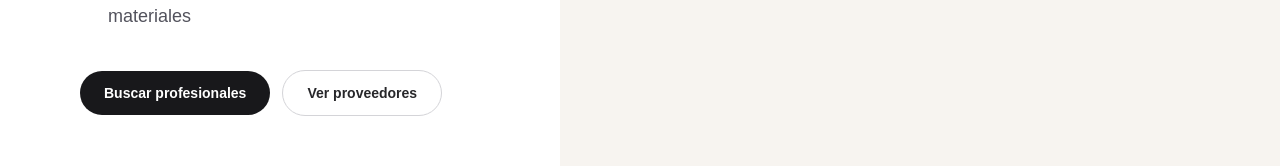
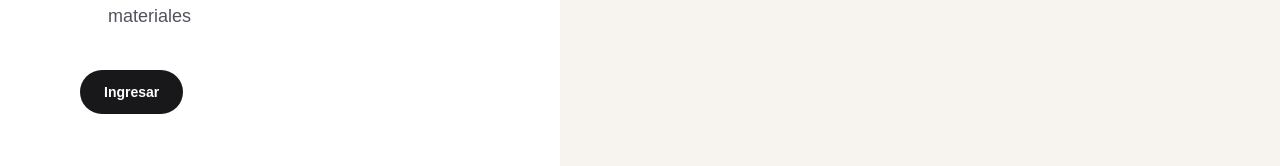
Before and after one commit to ignaciomiranda-cyber/TERRAZZO, a Next.js app: page / in a window 1280 px wide. Shown: the part 614-780 px from the top of the page. Built offline with nearby package versions, Linux system fonts and the light colour scheme.

Commit message:
fix(landing): reemplazar botones CTA por un único botón "Ingresar"
Co-Authored-By: Claude Sonnet 4.6 <noreply@anthropic.com>

```diff
--- a/app/page.tsx
+++ b/app/page.tsx
@@ -266,38 +266,15 @@ export default function Home() {
             ))}
           </ul>
 
-          {/* CTAs */}
-          {mode === 'hire' ? (
-            <div className="flex flex-wrap items-center gap-3">
+          {/* CTA */}
+          <div>
             <a
               href="/app.html#inicio"
               className="inline-flex items-center gap-2 bg-zinc-900 text-white px-6 py-3 rounded-full text-sm font-semibold hover:bg-zinc-700 transition-colors"
             >
-                Buscar profesionales
-              </a>
-              <a
-                href="/app.html#inicio"
-                className="inline-flex items-center gap-2 border border-zinc-300 text-zinc-800 px-6 py-3 rounded-full text-sm font-semibold hover:border-zinc-500 transition-colors"
-              >
-                Ver proveedores
+              Ingresar
             </a>
           </div>
-          ) : (
-            <div className="flex flex-wrap items-center gap-3">
-              <a
-                href="/app.html#mis-proyectos"
-                className="inline-flex items-center gap-2 bg-zinc-900 text-white px-6 py-3 rounded-full text-sm font-semibold hover:bg-zinc-700 transition-colors"
-              >
-                Publicar mi perfil
-              </a>
-              <a
-                href="/app.html#inicio"
-                className="inline-flex items-center gap-2 border border-zinc-300 text-zinc-800 px-6 py-3 rounded-full text-sm font-semibold hover:border-zinc-500 transition-colors"
-              >
-                Ver proyectos disponibles
-              </a>
-            </div>
-          )}
         </div>
 
         {/* Right: Pinterest-style project grid */}
```
Lines whose indentation alone changed are shown as unchanged.
